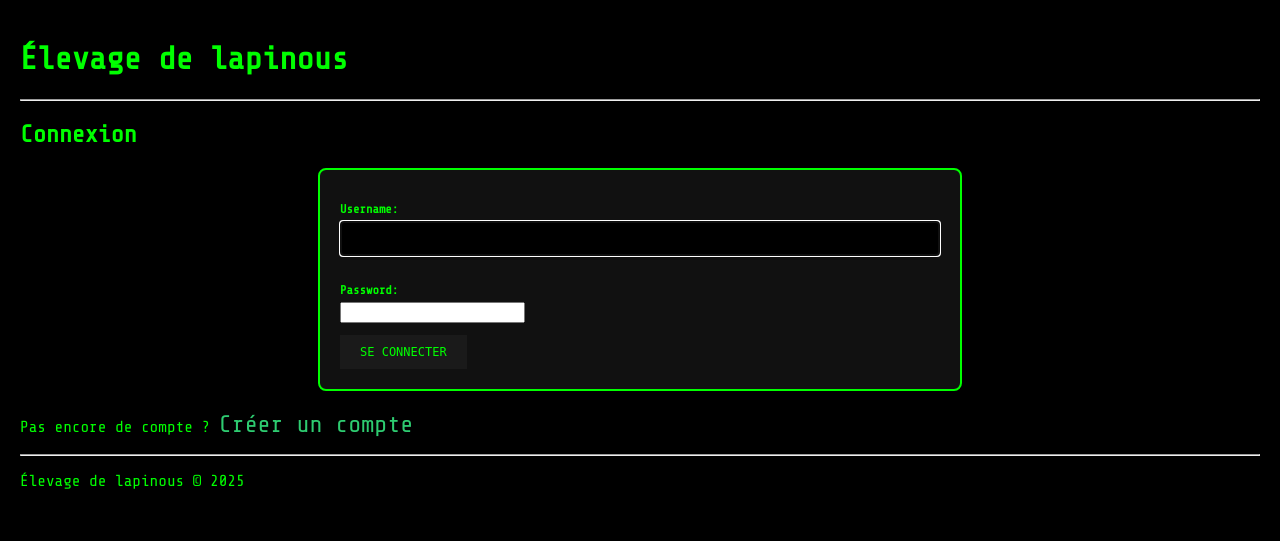
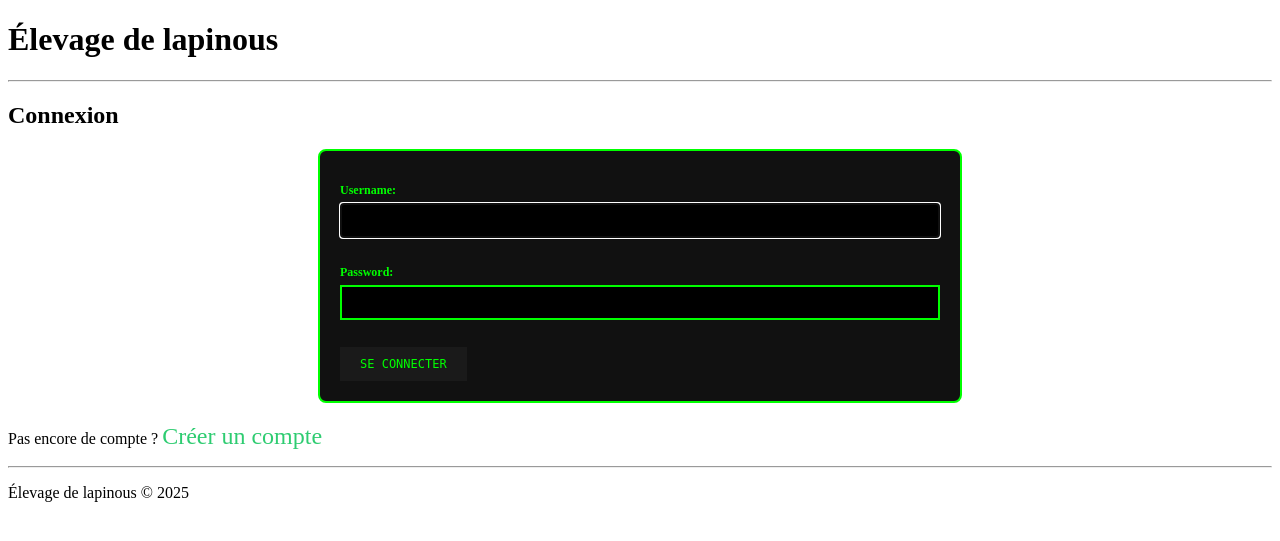
Before and after one commit to mathiasdub/elevage-Mathias-Dubuisson, a Django app: page /accounts/login/ in a window 1280 px wide. Shown: the top 541 px of the page. Run offline with Django 4.2, Linux system fonts and the light colour scheme; parts of the project's set-up code (start-up, migrations or seed data) failed here and were passed over.

Commit message:
amélioration esthétique saisie mots de passe

```diff
--- a/mysite/elevage/static/css/style.css
+++ b/mysite/elevage/static/css/style.css
@@ -1,3 +1,36 @@
+input[type="password"],
+textarea {
+    width: 100%;
+    padding: 10px;
+    background-color: #000;
+    border: 2px solid #00ff00;
+    color: #00ff00;
+    font-family: 'Press Start 2P', monospace;
+    font-size: 10px;
+    margin-bottom: 15px;
+    box-sizing: border-box;
+}
+
+
+
+
+
+
+
+
+
+
+
+
+
+
+
+
+
+
+
+
+
 .messages-container {
     text-align: center;
     margin-top: 20px;
@@ -29,7 +62,7 @@
 
 
 
-
+/*
 body {
     font-family: 'Share Tech Mono', monospace;
     background-color: #000;
@@ -37,6 +70,7 @@ body {
     margin: 0;
     padding: 20px;
 }
+    */
 
 
 a {
@@ -95,6 +129,7 @@ label {
 input[type="text"],
 input[type="number"],
 select,
+input[type="password"],
 textarea {
     width: 100%;
     padding: 10px;
--- a/mysite/elevage/templates/registration/login.html
+++ b/mysite/elevage/templates/registration/login.html
@@ -1,6 +1,25 @@
 {% extends "elevage/base.html" %}
 
-{% block title %}Connexion{% endblock %}
+{% block title %}Connexion{% endblock %}*
+
+{% block head %}
+<style>
+    input[type="password"],
+    textarea {
+        width: 100%;
+        padding: 10px;
+        background-color: #000;
+        border: 2px solid #00ff00;
+        color: #00ff00;
+        font-family: 'Press Start 2P', monospace;
+        font-size: 10px;
+        margin-bottom: 15px;
+        box-sizing: border-box;
+    }
+</style>
+{% endblock %}
+
+
 
 {% block content %}
 <h2>Connexion</h2>
```
Also changed, not shown: mysite/elevage/templates/registration/signup.html (+17 -0 lines).
